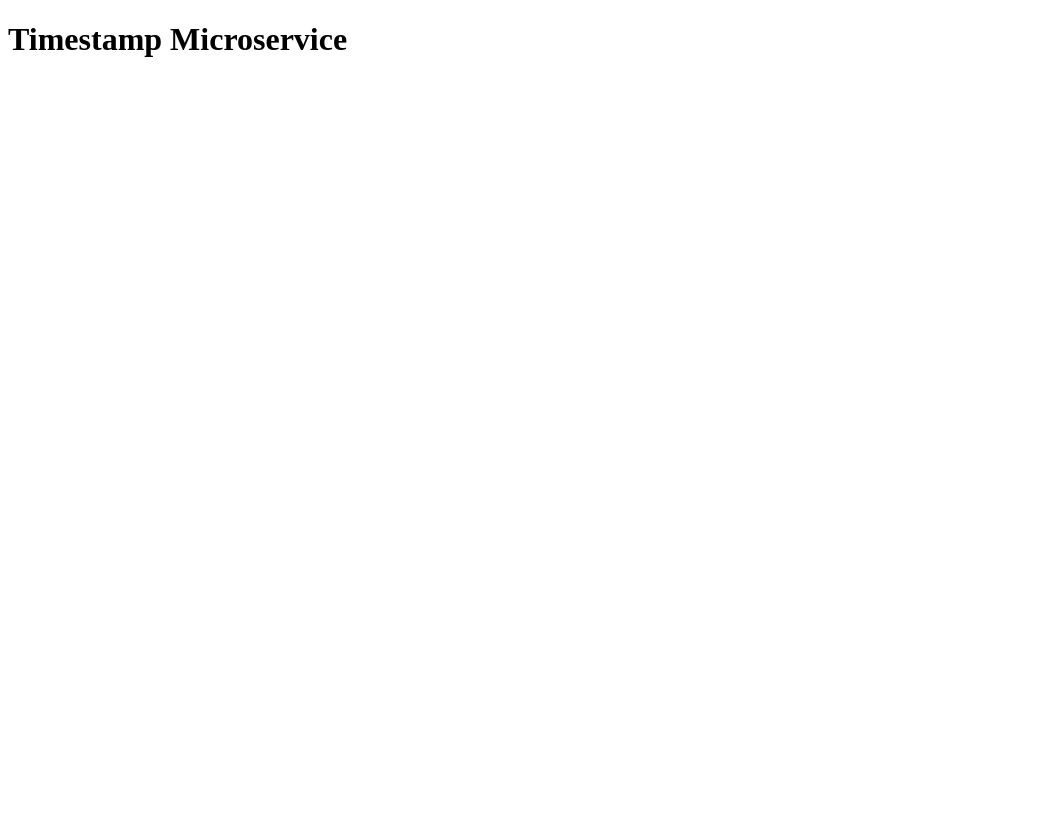
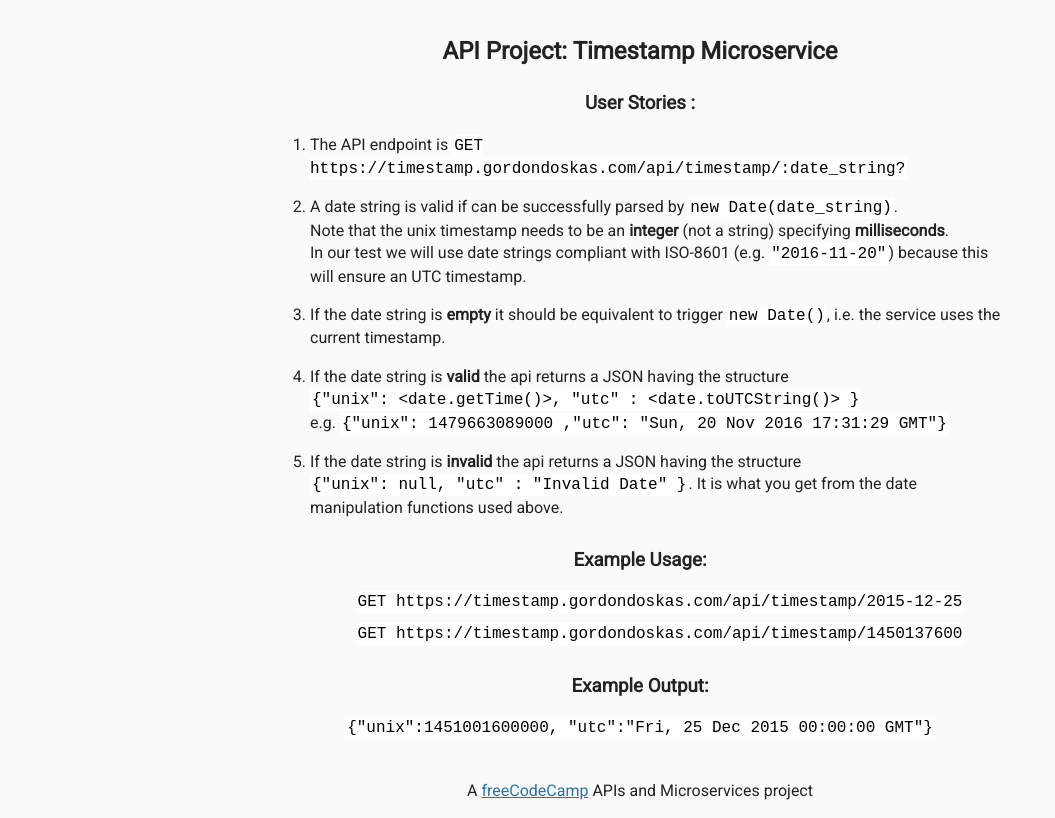
Before and after one commit to gordon2012/fcc-timestamp, a website: page views/index.html in a window 1280 px wide. Shown: the whole page, without its empty margins (0-1055 px from the left). Drawn offline with Linux system fonts and the light colour scheme; files that its build step writes are made by us from their sources.

Commit message:
Use html and css from boilerplate
Signed-off-by: Gordon Doskas <gordon2012@users.noreply.github.com>

```diff
--- /dev/null
+++ b/public/style.css
@@ -0,0 +1,53 @@
+/****** Main Styling ******/
+
+body {
+  font-family: 'Roboto', sans-serif;
+  font-size: 16px;
+  color: #222;
+  background-color: #fafafa;
+  text-align: center;
+  line-height: 1.4em;
+}
+
+.container {
+  padding: 0;
+  margin-top: 40px;
+}
+
+h3 {
+  margin-top: 30px;
+}
+
+.footer {
+  margin-top: 40px;
+}
+
+.user-stories {
+  position: relative;
+  text-align: left;
+  max-width: 700px;
+  margin: 15px auto;
+}
+code {
+  font-family: monospace;
+  padding: 2px;
+  color: black;
+  background-color: #fff;
+}
+ol {
+  list-style-position: outside;
+}
+ul {
+  list-style-type: none;
+}
+
+li {
+  margin-bottom: 0.5em;
+}
+.user-stories li {
+  margin-bottom: 1em;
+}
+
+a {
+  color: #2574a9;
+}
--- a/server/server.js
+++ b/server/server.js
@@ -5,6 +5,7 @@ import cors from 'cors';
 const app = express();
 
 app.use(cors({ optionSuccessStatus: 200 }));
+app.use(express.static('public'));
 
 app.get('/', function(req, res) {
   res.sendFile(path.resolve('views/index.html'));
--- a/views/index.html
+++ b/views/index.html
@@ -1,12 +1,90 @@
 <!DOCTYPE html>
-<html lang="en">
+
+<html>
   <head>
-    <meta charset="UTF-8" />
-    <meta name="viewport" content="width=device-width, initial-scale=1.0" />
-    <meta http-equiv="X-UA-Compatible" content="ie=edge" />
     <title>Timestamp Microservice | freeCodeCamp</title>
+    <link
+      href="https://fonts.googleapis.com/css?family=Roboto"
+      rel="stylesheet"
+      type="text/css"
+    />
+    <link href="style.css" rel="stylesheet" type="text/css" />
   </head>
+
   <body>
-    <h1>Timestamp Microservice</h1>
+    <div class="container">
+      <h2>API Project: Timestamp Microservice</h2>
+      <h3>User Stories :</h3>
+      <ol class="user-stories">
+        <li>
+          The API endpoint is
+          <code
+            >GET
+            https://timestamp.gordondoskas.com/api/timestamp/:date_string?</code
+          >
+        </li>
+        <li>
+          A date string is valid if can be successfully parsed by
+          <code>new Date(date_string)</code>.<br />
+          Note that the unix timestamp needs to be an
+          <strong>integer</strong> (not a string) specifying
+          <strong>milliseconds</strong>.<br />
+          In our test we will use date strings compliant with ISO-8601 (e.g.
+          <code>"2016-11-20"</code>) because this will ensure an UTC timestamp.
+        </li>
+        <li>
+          If the date string is <strong>empty</strong> it should be equivalent
+          to trigger <code>new Date()</code>, i.e. the service uses the current
+          timestamp.
+        </li>
+        <li>
+          If the date string is <strong>valid</strong> the api returns a JSON
+          having the structure<br /><code
+            >{"unix": &lt;date.getTime()&gt;, "utc" : &lt;date.toUTCString()&gt;
+            }</code
+          ><br />
+          e.g.
+          <code
+            >{"unix": 1479663089000 ,"utc": "Sun, 20 Nov 2016 17:31:29
+            GMT"}</code
+          >
+        </li>
+        <li>
+          If the date string is <strong>invalid</strong> the api returns a JSON
+          having the structure <br />
+          <code>{"unix": null, "utc" : "Invalid Date" }</code>. It is what you
+          get from the date manipulation functions used above.
+        </li>
+      </ol>
+
+      <h3>Example Usage:</h3>
+      <ul>
+        <li>
+          <code
+            >GET
+            https://timestamp.gordondoskas.com/api/timestamp/2015-12-25</code
+          >
+        </li>
+        <li>
+          <code
+            >GET
+            https://timestamp.gordondoskas.com/api/timestamp/1450137600</code
+          >
+        </li>
+      </ul>
+
+      <h3>Example Output:</h3>
+      <p>
+        <code
+          >{"unix":1451001600000, "utc":"Fri, 25 Dec 2015 00:00:00 GMT"}</code
+        >
+      </p>
+    </div>
+    <div class="footer">
+      <p>
+        A <a href="http://www.freecodecamp.org">freeCodeCamp</a> APIs and
+        Microservices project
+      </p>
+    </div>
   </body>
 </html>
```
